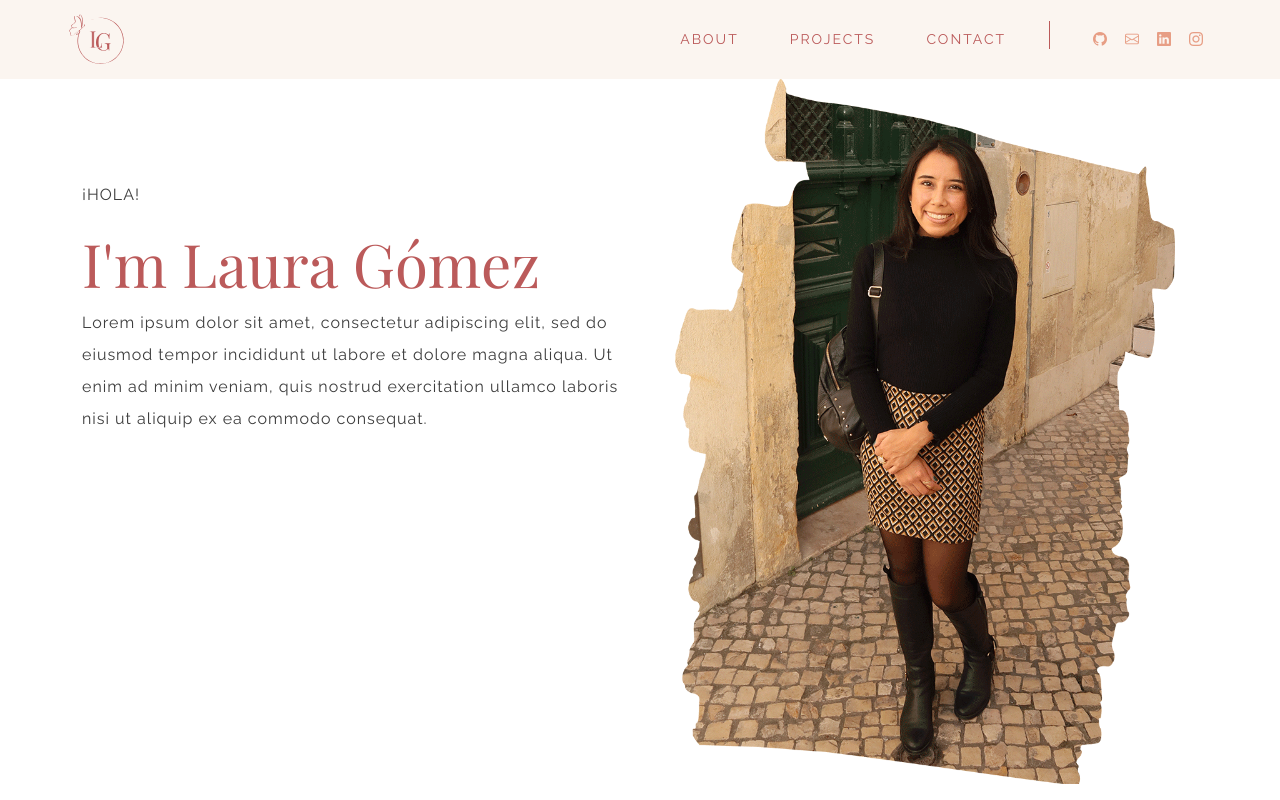
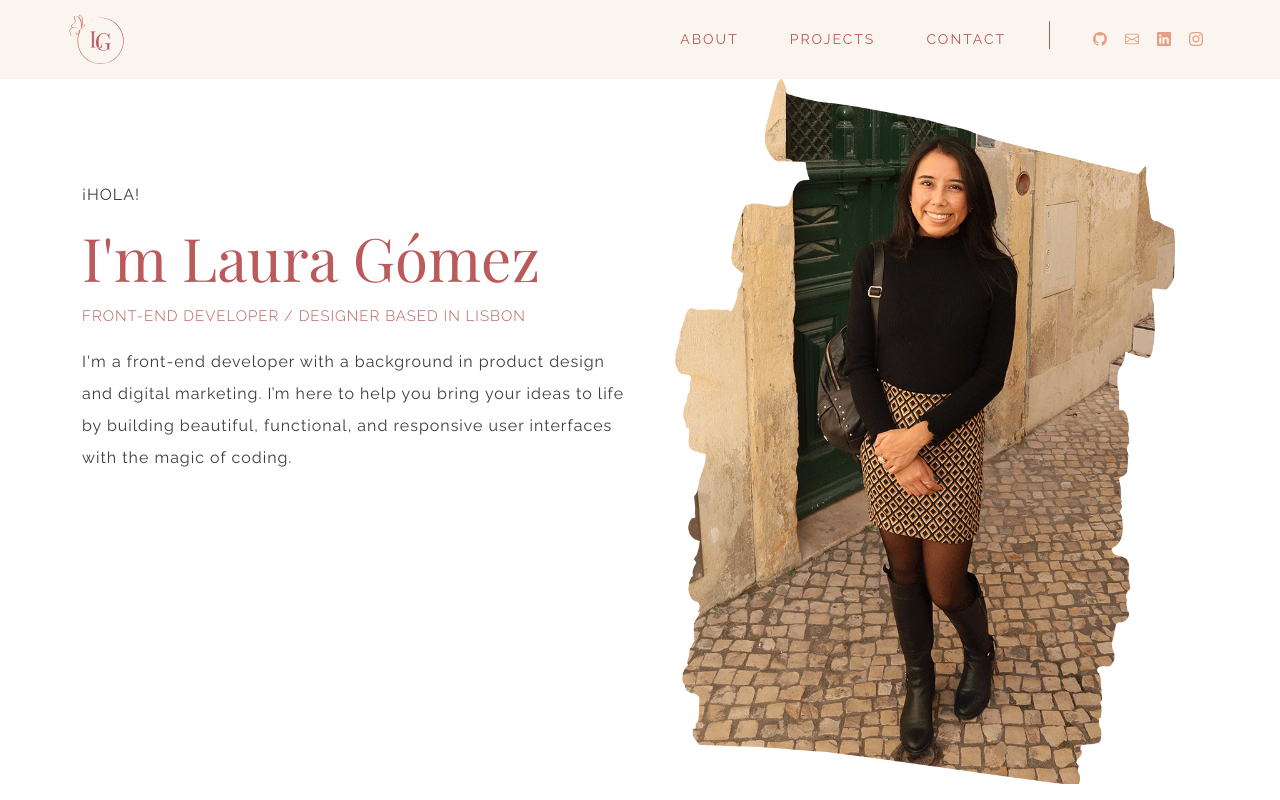
Before and after one commit to lauragomez04/react-portfolio, a React (Create React App) app: page / in a window 1280 px wide. Built offline with nearby package versions, Linux system fonts and the light colour scheme; a web font is replaced by a local one.

Commit message:
Added real content to intro

```diff
--- /dev/null
+++ b/src/AboutMe.js
@@ -0,0 +1,5 @@
+import React from "react";
+
+export default function AboutMe() {
+  return <section className="about"></section>;
+}
--- a/src/App.js
+++ b/src/App.js
@@ -1,16 +1,14 @@
 import "./App.css";
 import Navbar from "./Navbar";
 import Introduction from "./Introduction";
+import AboutMe from "./AboutMe";
 
 function App() {
   return (
     <div className="App">
-      <div>
-        <Navbar />
-      </div>
-      <div className="container introduction">
-        <Introduction />
-      </div>
+      <Navbar />
+      <Introduction />
+      <AboutMe />
     </div>
   );
 }
--- a/src/Introduction.css
+++ b/src/Introduction.css
@@ -1,5 +1,6 @@
 .hello {
   margin-top: 100px;
+  margin-bottom: 10px;
 }
 
 .introduction-text p {
@@ -12,8 +13,18 @@
 
 .introduction-text h1 {
   color: var(--primary-color);
+  margin-bottom: 14px;
   font-family: var(--titles-font);
   font-size: 60px;
+}
+
+.introduction-text h2 {
+  color: var(--primary-color);
+  font-family: var(--paragraph-font);
+  font-weight: 300;
+  font-size: 15px;
+  letter-spacing: 1px;
+  margin-bottom: 21px;
 }
 
 .portada {
--- a/src/Introduction.js
+++ b/src/Introduction.js
@@ -3,15 +3,17 @@ import "./Introduction.css";
 
 export default function Introduction() {
   return (
+    <section className="container introduction">
       <div className="row">
         <div className="col introduction-text">
           <p className="hello">¡HOLA!</p>
           <h1>I'm Laura Gómez</h1>
+          <h2>FRONT-END DEVELOPER / DESIGNER BASED IN LISBON</h2>
           <p>
-          Lorem ipsum dolor sit amet, consectetur adipiscing elit, sed do
-          eiusmod tempor incididunt ut labore et dolore magna aliqua. Ut enim ad
-          minim veniam, quis nostrud exercitation ullamco laboris nisi ut
-          aliquip ex ea commodo consequat.{" "}
+            I'm a front-end developer with a background in product design and
+            digital marketing. I’m here to help you bring your ideas to life by
+            building beautiful, functional, and responsive user interfaces with
+            the magic of coding.
           </p>
         </div>
         <div className="col img-portada">
@@ -22,5 +24,6 @@ export default function Introduction() {
           />
         </div>
       </div>
+    </section>
   );
 }
```
Also changed, not shown: public/images/spiral.png (added). Lines whose indentation alone changed are shown as unchanged.
